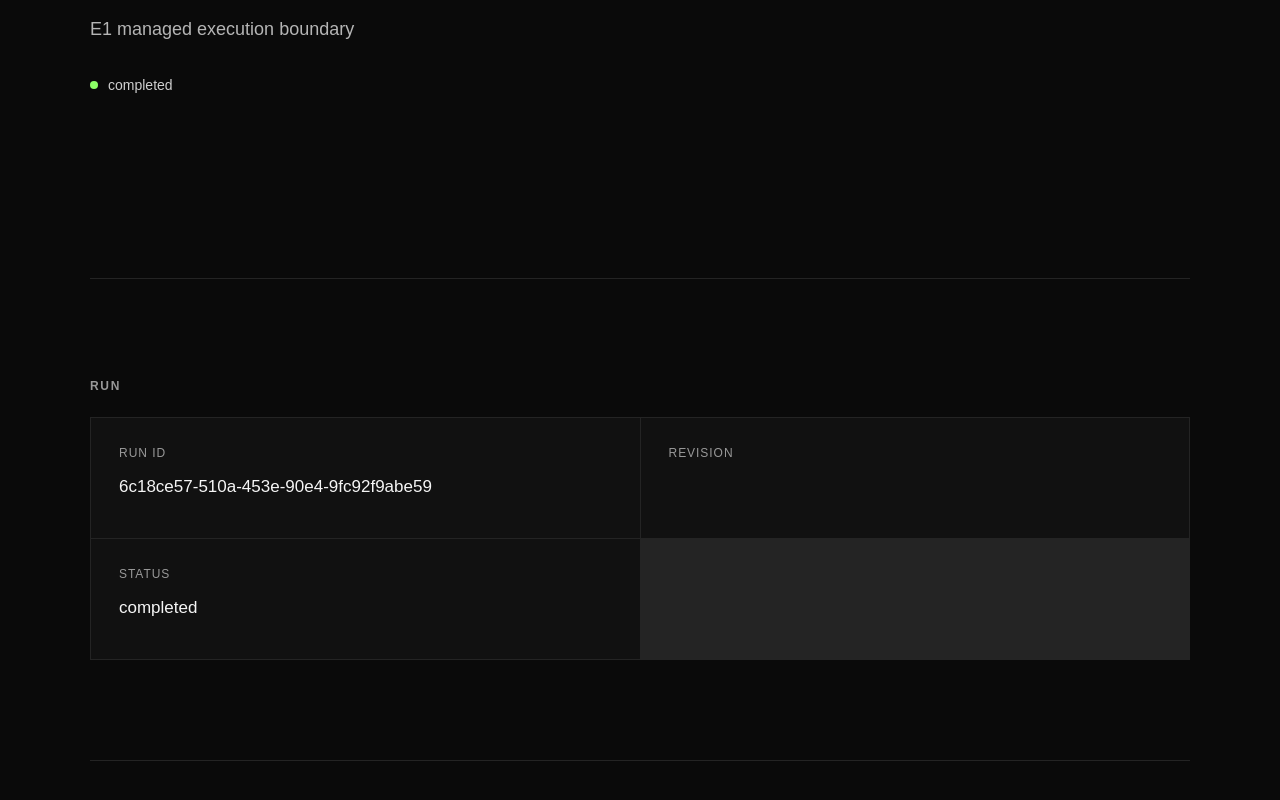
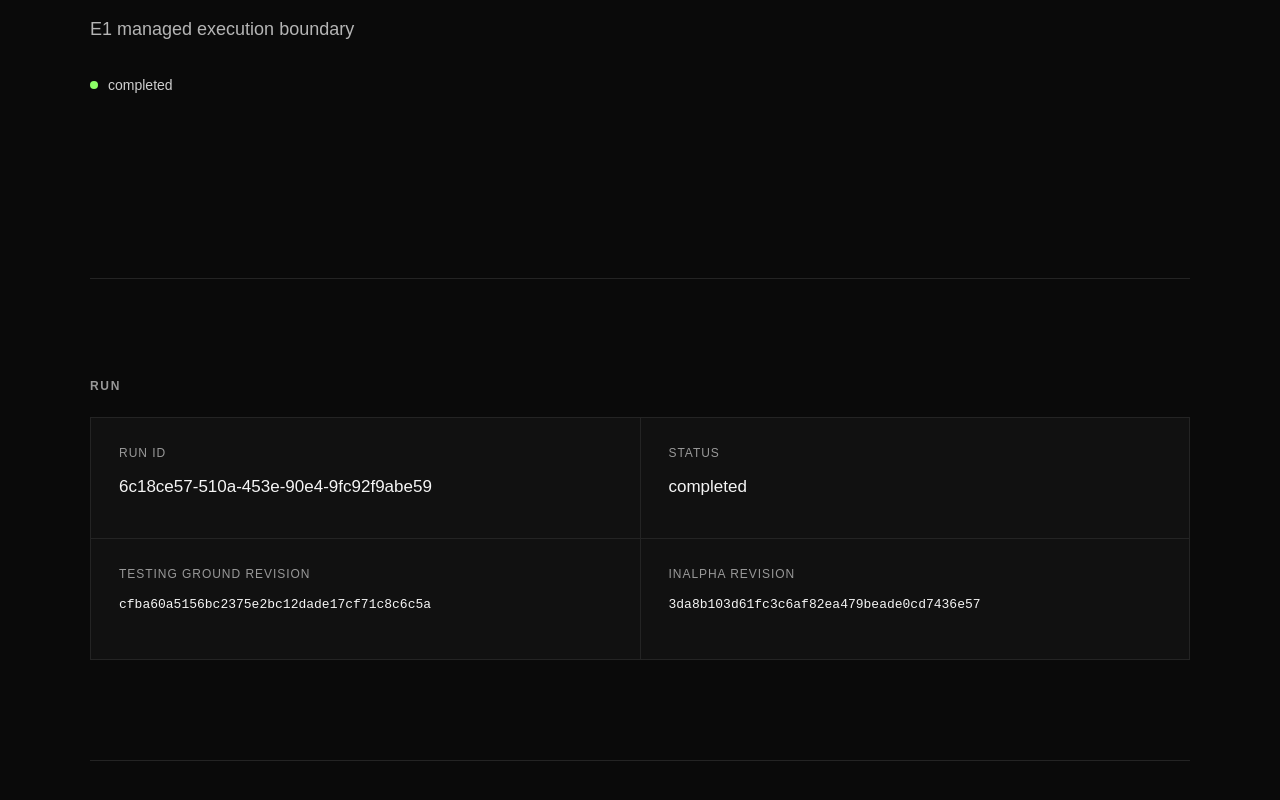
Before and after one commit to JJTGG/testing-ground, a Next.js app: page /runs/6c18ce57-510a-453e-90e4-9fc92f9abe59 in a window 1280 px wide. Shown: the part 346-1146 px from the top of the page. Built offline with nearby package versions, Linux system fonts and the light colour scheme.

Commit message:
feat: expose experiment and harness revisions

```diff
--- a/app/runs/[id]/page.tsx
+++ b/app/runs/[id]/page.tsx
@@ -35,7 +35,7 @@ export default async function RunPage({
         </div>
       </section>
 
-      <section className="section">
+            <section className="section">
         <p className="section-label">RUN</p>
 
         <div className="detail-grid">
@@ -45,16 +45,36 @@ export default async function RunPage({
           </div>
 
           <div className="detail-card">
-            <span>Revision</span>
-            <strong className="mono">
-              {run.revision}
-            </strong>
-          </div>
-
-          <div className="detail-card">
             <span>Status</span>
             <strong>{run.status}</strong>
           </div>
+
+          {run.testing_ground_revision && (
+            <div className="detail-card">
+              <span>Testing Ground revision</span>
+              <strong className="mono">
+                {run.testing_ground_revision}
+              </strong>
+            </div>
+          )}
+
+          {run.inalpha_revision ? (
+            <div className="detail-card">
+              <span>Inalpha revision</span>
+              <strong className="mono">
+                {run.inalpha_revision}
+              </strong>
+            </div>
+          ) : (
+            run.revision && (
+              <div className="detail-card">
+                <span>Revision</span>
+                <strong className="mono">
+                  {run.revision}
+                </strong>
+              </div>
+            )
+          )}
         </div>
       </section>
 
```
